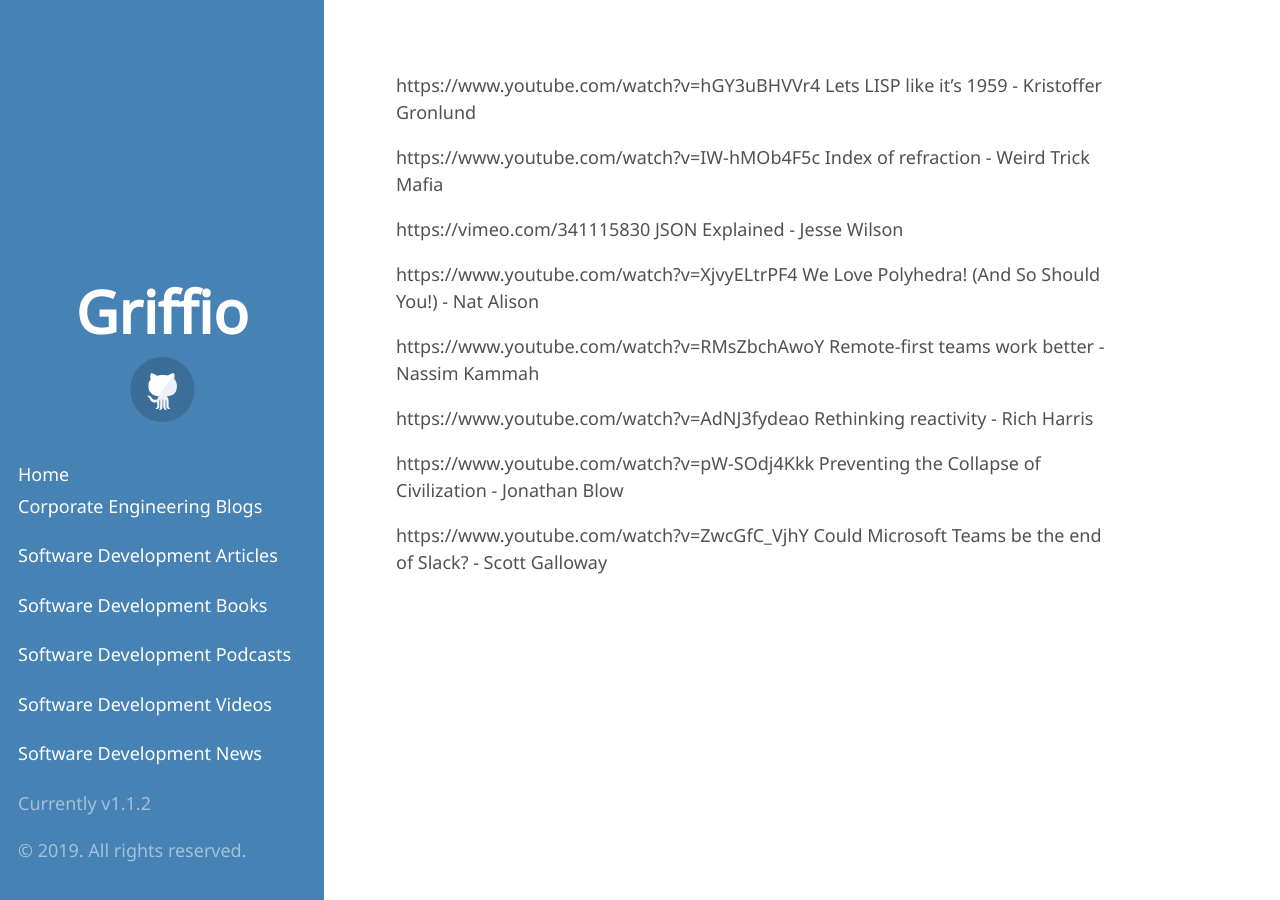
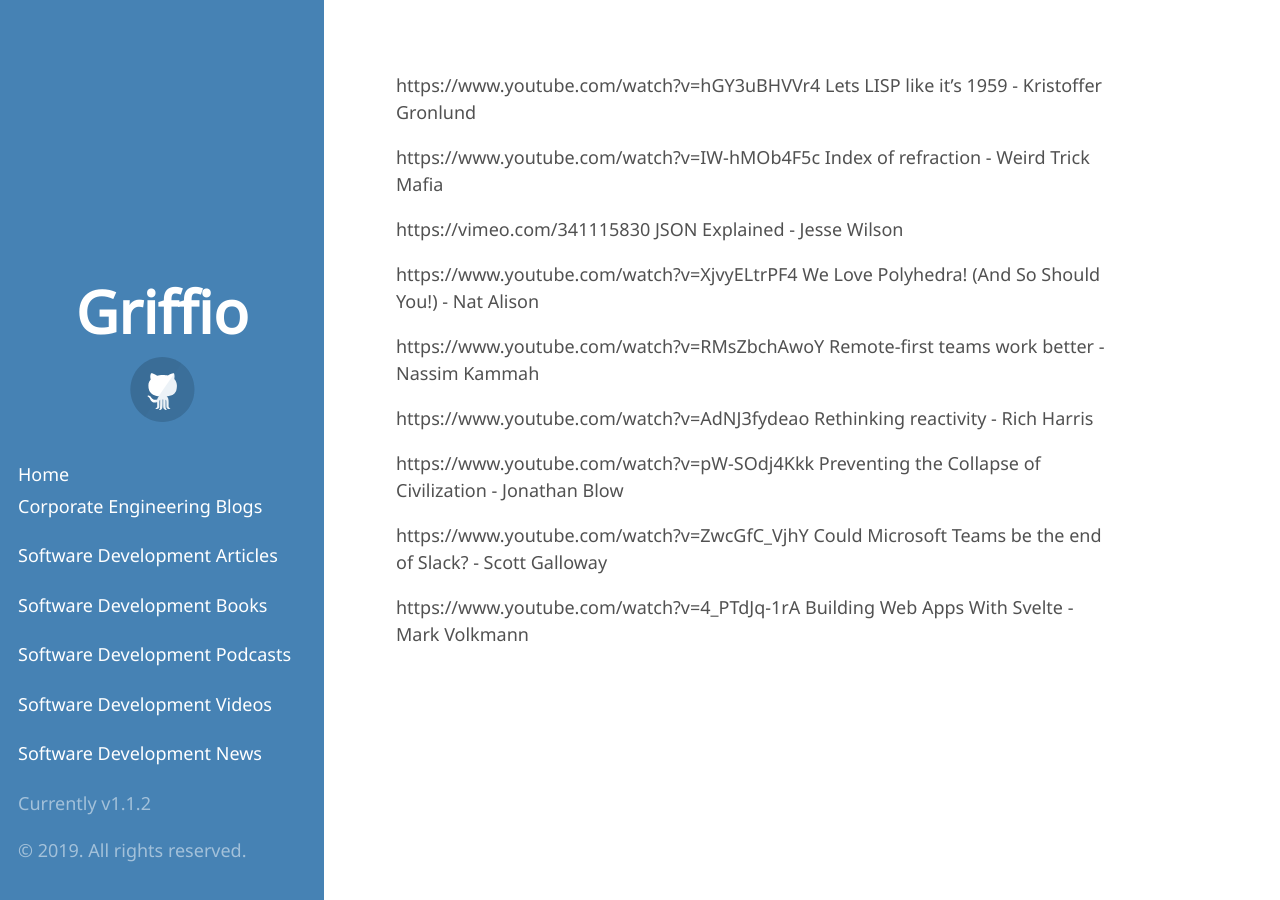
Before and after one commit to griffio/griffio.github.io, a Jekyll site: the page built from tech_talks_highlighted_2019.md, in a window 1280 px wide. Built offline with Jekyll 4.4.1, drawn with Linux system fonts in a browser that asks for light colours; some web fonts are replaced; our own code applies the rules of GitHub Pages for plain Markdown files.

Commit message:
Update tech_talks_highlighted_2019.md

```diff
--- a/tech_talks_highlighted_2019.md
+++ b/tech_talks_highlighted_2019.md
@@ -14,3 +14,5 @@
 https://www.youtube.com/watch?v=pW-SOdj4Kkk Preventing the Collapse of Civilization - Jonathan Blow
 
 https://www.youtube.com/watch?v=ZwcGfC_VjhY Could Microsoft Teams be the end of Slack? - Scott Galloway
+
+https://www.youtube.com/watch?v=4_PTdJq-1rA Building Web Apps With Svelte - Mark Volkmann
```
